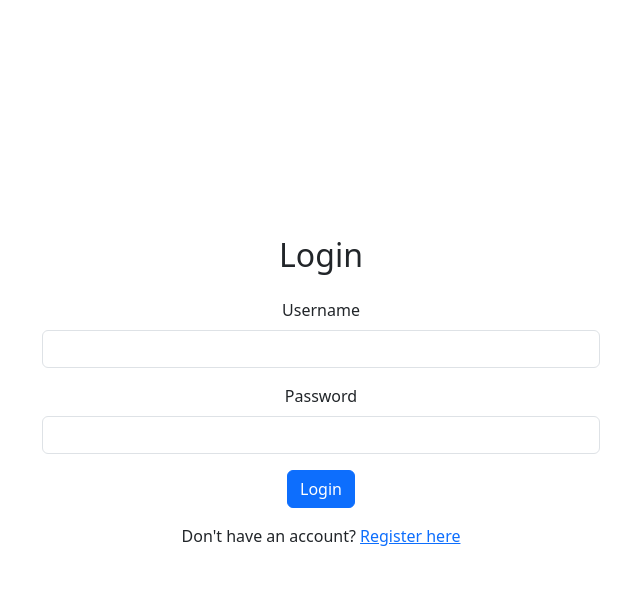
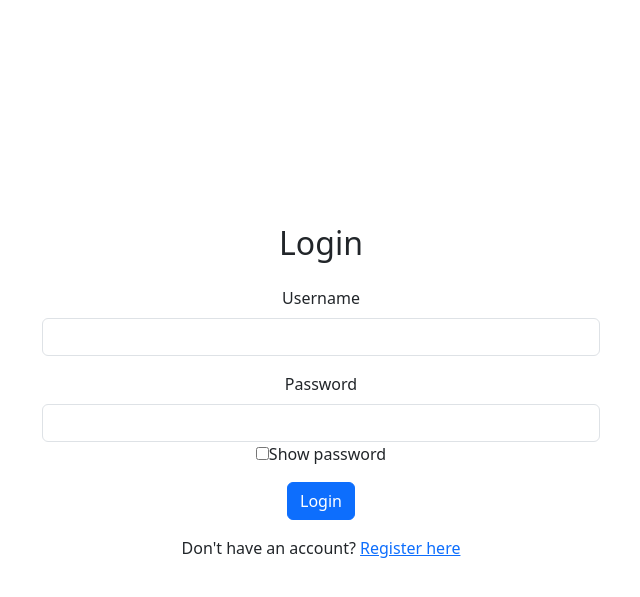
Before and after one commit to Hawlll/movie_recommender_system, a Flask app: page /login in a window 1280 px wide. Shown: the top 597 px of the page, without its empty margins (319-959 px from the left). Run offline with Flask 3, Linux system fonts and the light colour scheme.

Commit message:
Added Feature that would convert the password.

```diff
--- a/src/web/templates/basic.html
+++ b/src/web/templates/basic.html
@@ -7,6 +7,7 @@
     <title>{% block title %}Movie Recommedator{% endblock %}</title>
     <link href="https://cdn.jsdelivr.net/npm/bootstrap@5.3.0/dist/css/bootstrap.min.css" rel="stylesheet">
     <link rel="stylesheet" href="{{ url_for('static', filename='styles.css') }}">
+    <link
 </head>
 <body class="d-flex align-items-center justify-content-center vh-100">
     <div class="container text-center">
--- a/src/web/templates/login_screen.html
+++ b/src/web/templates/login_screen.html
@@ -11,9 +11,22 @@
     </div>
     <div class="mb-3">
         <label for="password" class="form-label">Password</label>
-        <input type="password" id="password" name="password" class="form-control" required>
+        <div>
+            <input type="password" id="password" name="password" class="form-control" required>
+            <input type="checkbox" onclick="togglePassword()">Show password
+        </div>
     </div>
     <button type="submit" class="btn btn-primary">Login</button>
 </form>
+<script>
+    function togglePassword() {
+        var passwordField = document.getElementById("password");
+        if (passwordField.type === "password") {
+            passwordField.type = "text";
+        } else {
+            passwordField.type = "password";
+        }
+    }
+</script>
 <p class="mt-3">Don't have an account? <a href="{{ url_for('register') }}">Register here</a></p>
 {% endblock %}
```
